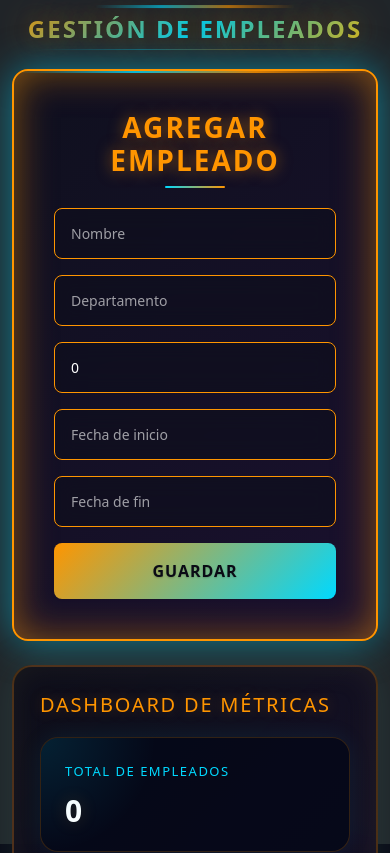
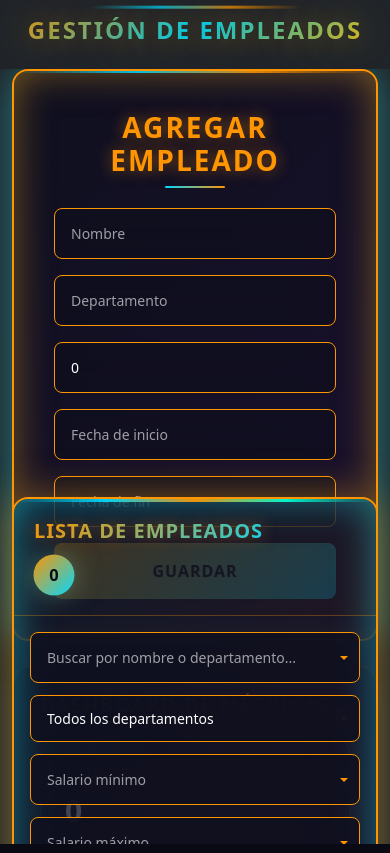
Before and after one commit to espinosaelena1644/empresa-tecnologia, a React (Vite) app: page / in a window 390 px wide. Shown: the top 853 px of the page. Built offline with nearby package versions, Linux system fonts and the light colour scheme.

Commit message:
fix: adjust layout overflow properties for better responsiveness

```diff
--- a/src/App.css
+++ b/src/App.css
@@ -2,8 +2,10 @@
 
 .app-container {
   position: relative;
-  min-height: 100vh;
-  overflow-x: hidden;
+  height: 100vh;
+  overflow: hidden;
+  display: flex;
+  flex-direction: column;
 }
 
 .app-background {
@@ -215,10 +217,13 @@
 .app-layout {
   display: flex;
   gap: 16px;
-  padding: 0 20px 60px 20px;
+  padding: 0 20px 20px 20px;
   max-width: 1400px;
   margin: 0 auto;
   position: relative;
+  flex: 1;
+  min-height: 0;
+  overflow: auto;
 }
 
 .app-layout::before {
@@ -243,12 +248,14 @@
   flex: 0 0 35%;
   margin-left: 1rem;
   animation: fadeIn 0.8s ease-out;
+  min-height: 0;
 }
 
 .list-section {
   flex: 1;
   min-width: 0;
   animation: fadeIn 1s ease-out 0.2s both;
+  min-height: 0;
 }
 
 /* Responsive: Stacked layout en pantallas pequeñas */
--- a/src/index.css
+++ b/src/index.css
@@ -52,7 +52,7 @@ body {
   padding: 0;
   background: var(--bg-dark-1);
   color: var(--text-primary);
-  overflow-x: hidden;
+  overflow: hidden;
 }
 
 html,
```
